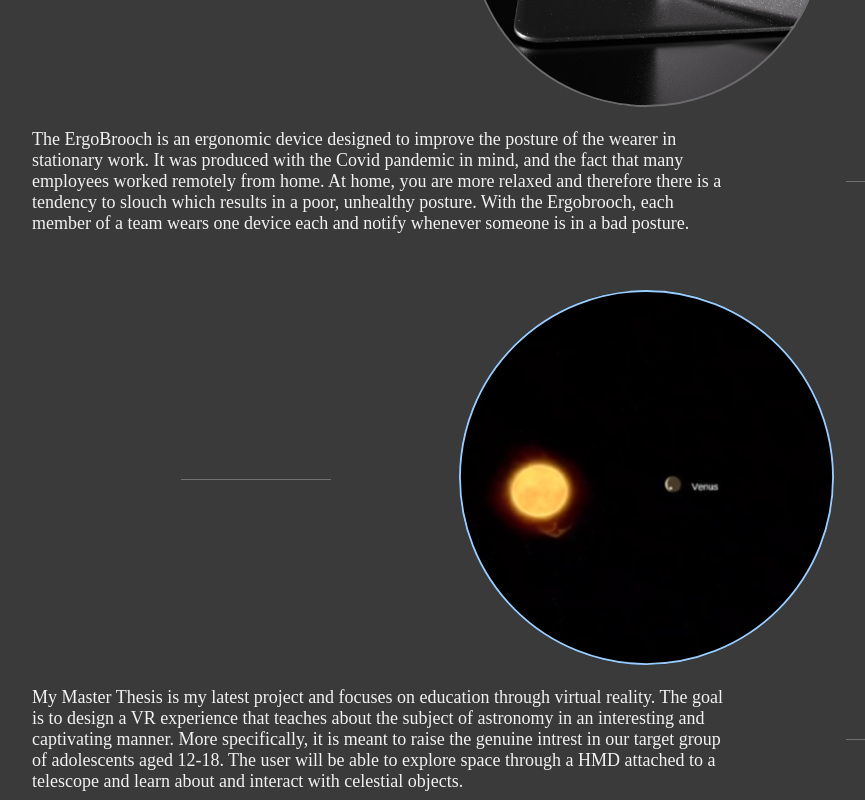
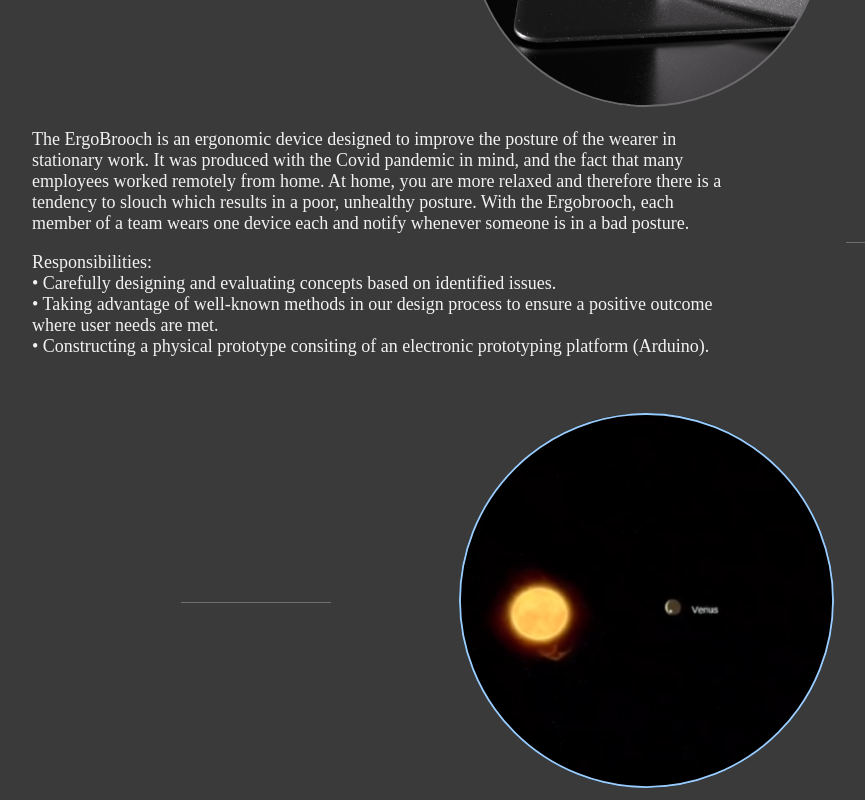
Before and after one commit to AugustasFriend/my-portfolio, a React (Create React App) app: page /experience in a window 1280 px wide. Shown: the part 2340-3140 px from the top of the page, without its empty margins (133-998 px from the left). Built offline with nearby package versions, Linux system fonts and the light colour scheme.

Commit message:
add additional text for new experiences

```diff
--- a/src/ExperiencePage/Experience.jsx
+++ b/src/ExperiencePage/Experience.jsx
@@ -96,7 +96,11 @@ const Experience = () =>{
                         <img src="ergobrooch.svg"/>
                     </Col>
                     <Col>
-                        <p className="experience-body-text">{ebDescription}</p>
+                        <p className="experience-body-text">{ebDescription}<p>Responsibilities:
+                        <br/>• Carefully designing and evaluating concepts based on identified issues.
+                        <br/>• Taking advantage of well-known methods in our design process to ensure a positive outcome where user needs are met.
+                        <br/>• Constructing a physical prototype consiting of an electronic prototyping platform (Arduino).
+                        </p></p>
                     </Col>
                     <Col className="hl-ml">
                         <div className="horizontal-line"/>
@@ -110,7 +114,12 @@ const Experience = () =>{
                         <img src="space-vr.svg"/>
                     </Col>
                     <Col>
-                        <p className="experience-body-text">{vrDescription}</p>
+                        <p className="experience-body-text">{vrDescription} <p>Responsibilities:
+                        <br/>• Designing the virtual environment and interaction with Adobe Xd.
+                        <br/>• Designing the physical prototype and its appearance.
+                        <br/>• Working in Unity to develop the system.
+                        <br/>• Rigorously testing and evaluating the UI and physical prototype with our target group.
+                        </p></p>
                     </Col>
                     <Col className="hl-ml">
                         <div className="horizontal-line"/>
```
